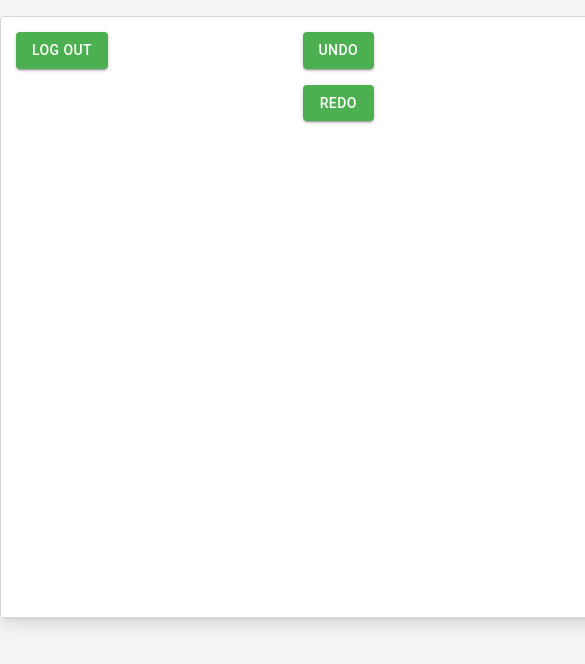
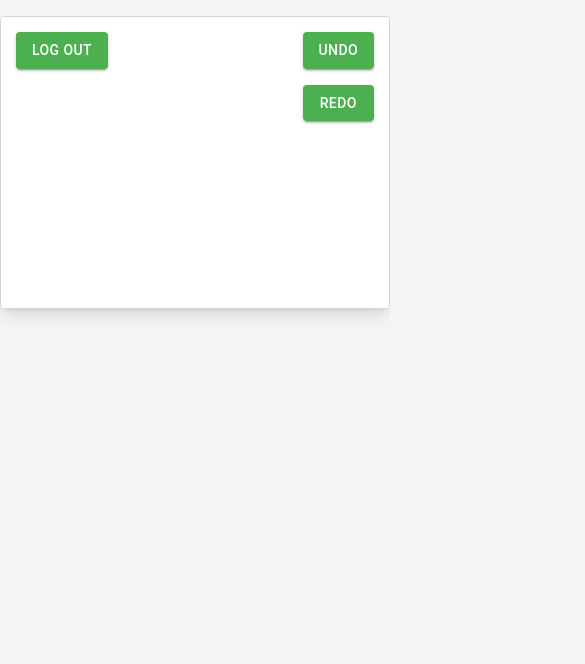
Before and after one commit to ranimxm/brush-buddies, a React (Vite) app in the folder frontend/: page /canvas in a window 390 px wide. Shown: the top 664 px of the page, 585 px wide, since content can reach past the window. Built offline with nearby package versions, Linux system fonts and the light colour scheme.

Commit message:
making it work on mobile device as well

```diff
--- a/frontend/src/pages/canvas.tsx
+++ b/frontend/src/pages/canvas.tsx
@@ -28,12 +28,29 @@ export const Canvas = () => {
     const ctx = canvas.getContext("2d");
     if (!ctx) return;
 
-    ctx.fillStyle = "#ffffff";
-    ctx.fillRect(0, 0, canvas.width, canvas.height);
-  }, []);
+    const setCanvasSize = () => {
+      const parent = canvas.parentElement;
+      if (!parent) return;
+      const parentWidth = parent.clientWidth;
+      const aspectRatio = 4 / 3;
 
-  const startDrawing = (event: MouseEvent<HTMLCanvasElement>) => {
-    const { offsetX, offsetY } = event.nativeEvent;
+      canvas.width = parentWidth;
+      canvas.height = parentWidth / aspectRatio;
+
+      redrawCanvas(actions);
+    };
+
+    setCanvasSize();
+
+    window.addEventListener("resize", setCanvasSize);
+    return () => window.removeEventListener("resize", setCanvasSize);
+  }, [actions]);
+
+  const startDrawing = (
+    e: MouseEvent<HTMLCanvasElement> | React.TouchEvent<HTMLCanvasElement>,
+  ) => {
+    e.preventDefault();
+    const { offsetX, offsetY } = getEventPosition(e);
     setIsDrawing(true);
     setRedoStack([]);
     setActions((prev) => [
@@ -51,10 +68,13 @@ export const Canvas = () => {
     ctx.moveTo(offsetX, offsetY);
   };
 
-  const draw = (event: MouseEvent<HTMLCanvasElement>) => {
+  const draw = (
+    e: MouseEvent<HTMLCanvasElement> | React.TouchEvent<HTMLCanvasElement>,
+  ) => {
+    e.preventDefault();
     if (!isDrawing) return;
 
-    const { offsetX, offsetY } = event.nativeEvent;
+    const { offsetX, offsetY } = getEventPosition(e);
     const canvas = canvasRef.current;
     if (!canvas) return;
 
@@ -80,6 +100,26 @@ export const Canvas = () => {
     if (!ctx) return;
 
     ctx.closePath();
+  };
+
+  const getEventPosition = (
+    e: MouseEvent<HTMLCanvasElement> | React.TouchEvent<HTMLCanvasElement>,
+  ) => {
+    e.preventDefault();
+    if (e.type.startsWith("touch")) {
+      const touch = (e as React.TouchEvent<HTMLCanvasElement>).touches[0];
+      const rect = canvasRef.current?.getBoundingClientRect();
+      if (!rect) return { offsetX: 0, offsetY: 0 };
+      return {
+        offsetX: touch.clientX - rect.left,
+        offsetY: touch.clientY - rect.top,
+      };
+    } else {
+      return {
+        offsetX: (e as MouseEvent<HTMLCanvasElement>).nativeEvent.offsetX,
+        offsetY: (e as MouseEvent<HTMLCanvasElement>).nativeEvent.offsetY,
+      };
+    }
   };
 
   const undo = () => {
@@ -171,7 +211,11 @@ export const Canvas = () => {
           onMouseMove={draw}
           onMouseUp={endDrawing}
           onMouseLeave={endDrawing}
-          className="border border-gray-300 rounded shadow-lg mx-auto my-4"
+          onTouchStart={startDrawing}
+          onTouchMove={draw}
+          onTouchEnd={endDrawing}
+          style={{ touchAction: "pinch-zoom" }}
+          className="w-full border border-gray-300 rounded shadow-lg mx-auto my-4"
         />
       </div>
     </>
```
